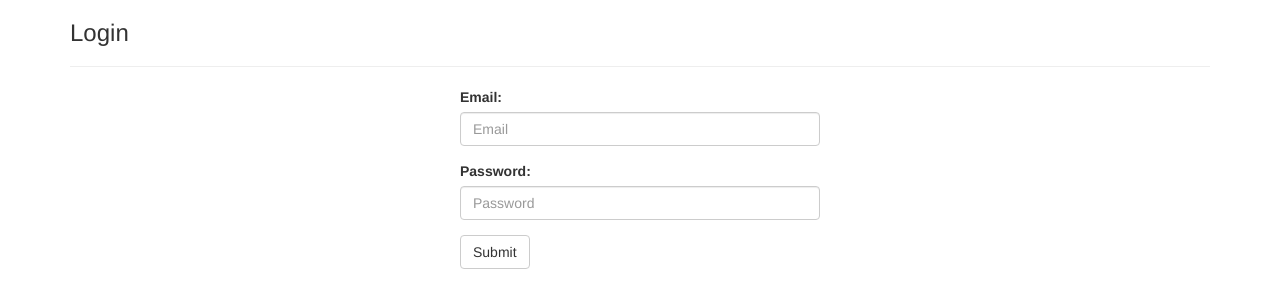
After one commit to mandaric/msg, a PHP site: page /login.html in a window 1280 px wide. The commit adds this page. Shown: the top 308 px of the page. Run offline with PHP 8.4, Linux system fonts and the light colour scheme.

Commit message:
Login
Created a simple user login page.

```diff
--- /dev/null
+++ b/login.html
@@ -0,0 +1,35 @@
+<!DOCTYPE html>
+<html>
+<head lang="en">
+    <meta charset="UTF-8">
+    <title>Login</title>
+    <link rel="stylesheet" href="https://maxcdn.bootstrapcdn.com/bootstrap/3.3.5/css/bootstrap.min.css">
+</head>
+<body>
+    <div class="container">
+        <div class="row">
+            <div class="col-md-12">
+                <h3>Login</h3>
+                <hr>
+            </div>
+        </div>
+        <form name="login" action="index.php" method="post">
+            <div class="row">
+                <div class="col-md-4 col-md-offset-4">
+                    <div class="form-group">
+                        <label for="inputEmail">Email:</label>
+                        <input type="email" name="Email" class="form-control" id="inputEmail" placeholder="Email"/>
+                    </div>
+                    <div class="form-group">
+                        <label for="inputPassword">Password:</label>
+                        <input type="password" name="Password" class="form-control" id="inputPassword" placeholder="Password"/>
+                    </div>
+                    <button type="submit" class="btn btn-default">Submit</button>
+            </div>
+            </div>
+        </form>
+
+    </div>
+
+</body>
+</html>
--- a/messages.json.php
+++ b/messages.json.php
@@ -1,6 +1,6 @@
 <?php
 
-$db = new SQLite3('messages.db');
+$db = new SQLite3('message_board.db');
 
 if (isset($_GET['id']) && empty($_GET['id']) == false) {
   $statement = $db->prepare('SELECT * FROM MESSAGES WHERE id=:id');
```
Also changed, not shown: 1 other file.
